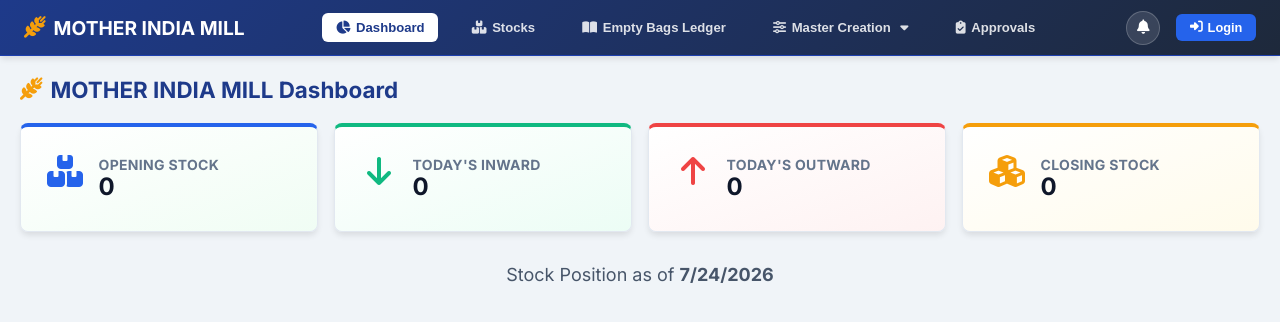
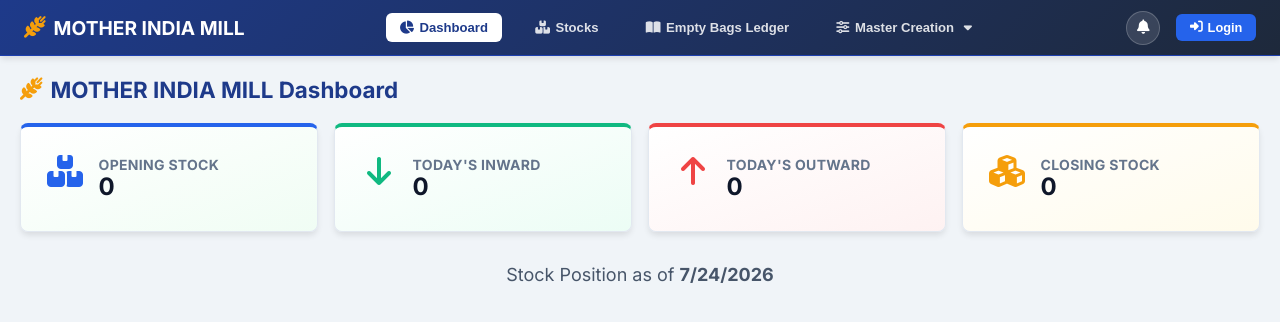
Before and after one commit to vj-mazu/empty_bags_software, a React (Vite) app in the folder frontend/: page / in a window 1280 px wide. Shown: the top 322 px of the page. Built offline with nearby package versions, Linux system fonts and the light colour scheme; no server answers.

Commit message:
Restrict Approvals navbar tab strictly to OWNER role

```diff
--- a/frontend/src/components/Navbar.jsx
+++ b/frontend/src/components/Navbar.jsx
@@ -58,7 +58,7 @@ export default function Navbar({ activeTab, setActiveTab, onSelectMaster, user,
           )}
         </div>
 
-        {(!user || user.role === 'OWNER') && (
+        {user?.role === 'OWNER' && (
           <button className={`nav-tab ${activeTab === 'approvals' ? 'active' : ''}`} onClick={() => setActiveTab('approvals')}>
             <i className="fas fa-clipboard-check"></i> Approvals
           </button>
```
